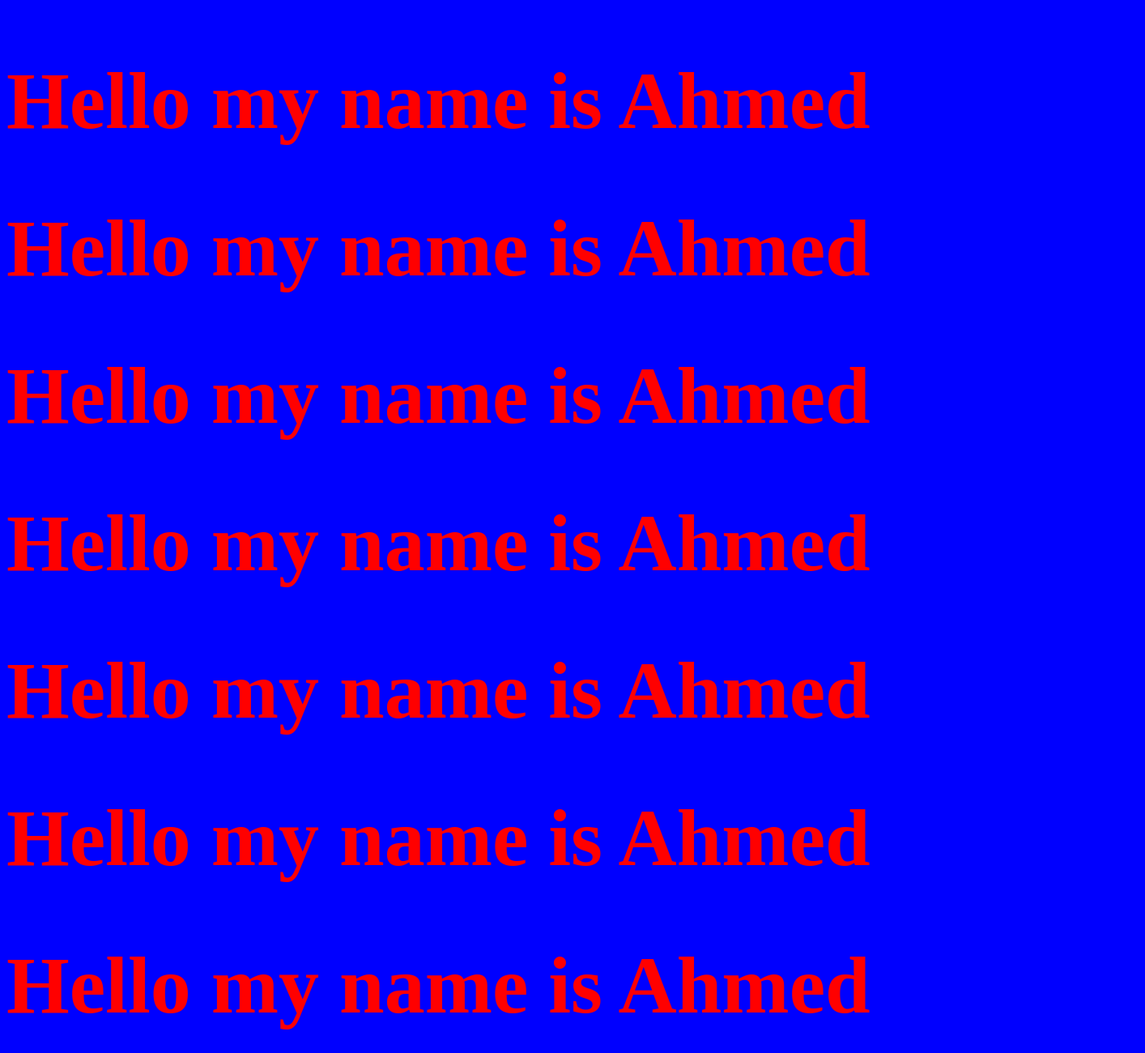
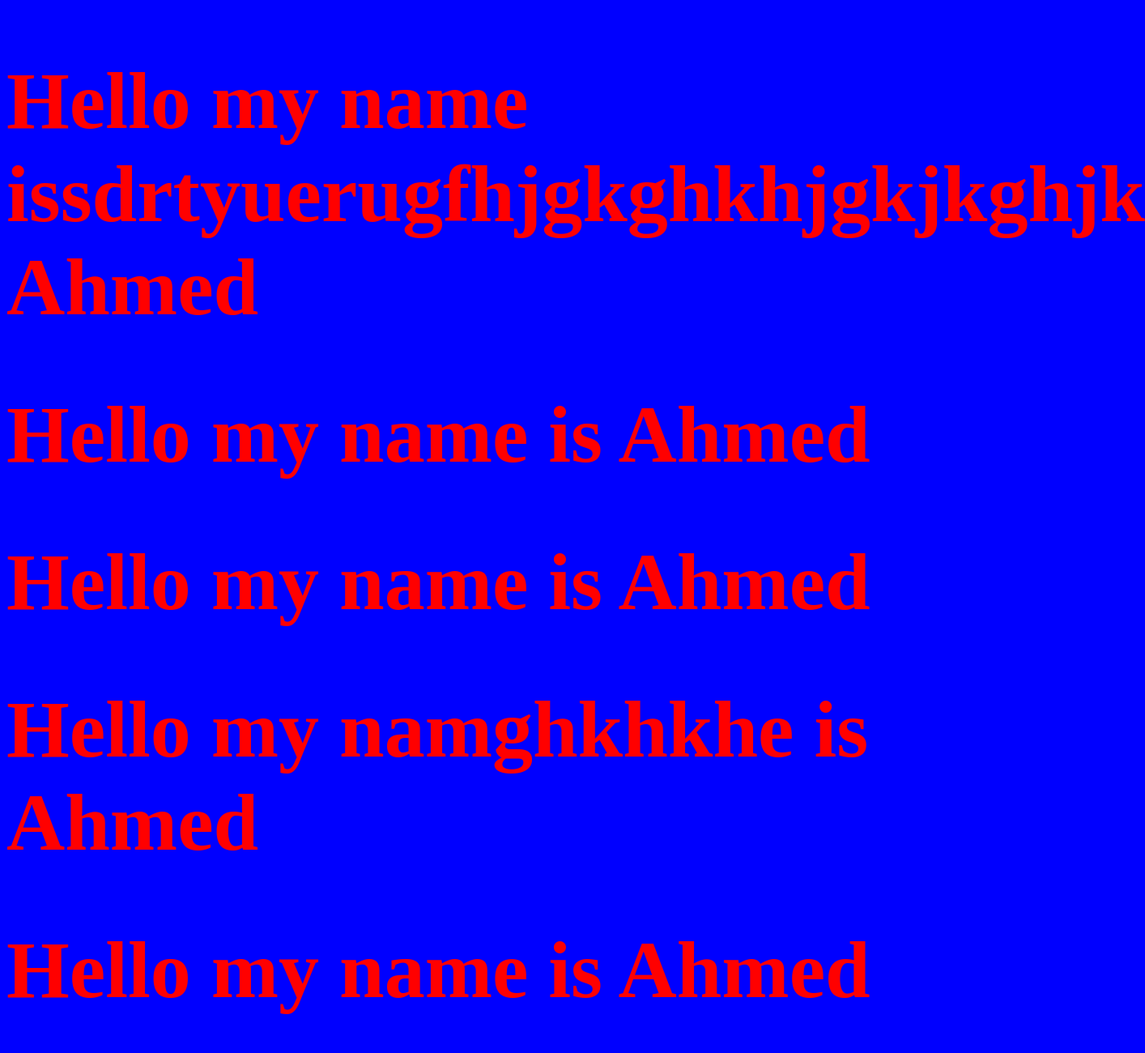
Before and after one commit to Ahmedyaseen-M/newproject, a plain HTML site: page index.html in a window 1280 px wide. Shown: the top 1300 px of the page at 81% size, 1414 px wide, since content can reach past the window. Drawn offline with Linux system fonts and the light colour scheme.

Commit message:
edit the htmk file

```diff
--- a/index.html
+++ b/index.html
@@ -8,12 +8,12 @@
     <link rel="stylesheet" href="app.css">
 </head>
 <body>
+    <h1>Hello my name issdrtyuerugfhjgkghkhjgkjkghjk Ahmed</h1>
     <h1>Hello my name is Ahmed</h1>
     <h1>Hello my name is Ahmed</h1>
+    <h1>Hello my namghkhkhe is Ahmed</h1>
     <h1>Hello my name is Ahmed</h1>
-    <h1>Hello my name is Ahmed</h1>
-    <h1>Hello my name is Ahmed</h1>
-    <h1>Hello my name is Ahmed</h1>
+    <h1>Hello my name isjkhkhjkhkhkghgjkgk Ahmed</h1>
     <h1>Hello my name is Ahmed</h1>
     <script src="app.js"></script>
 </body>
```
